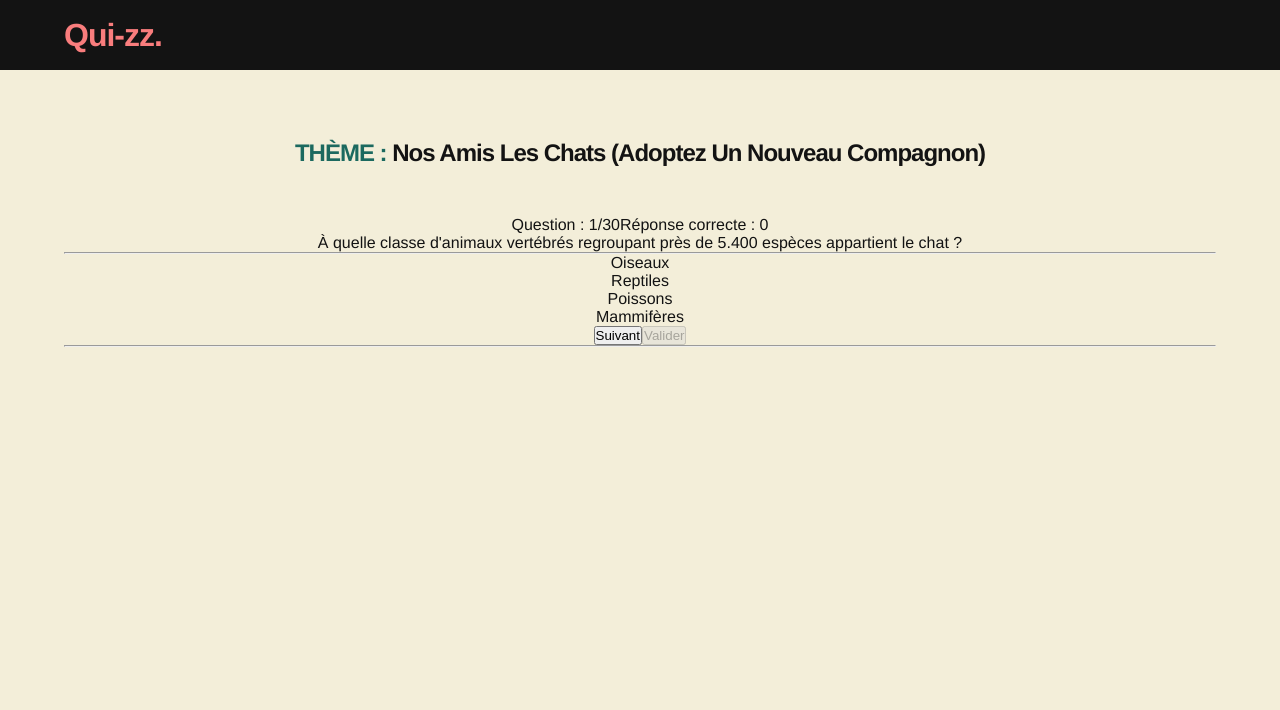
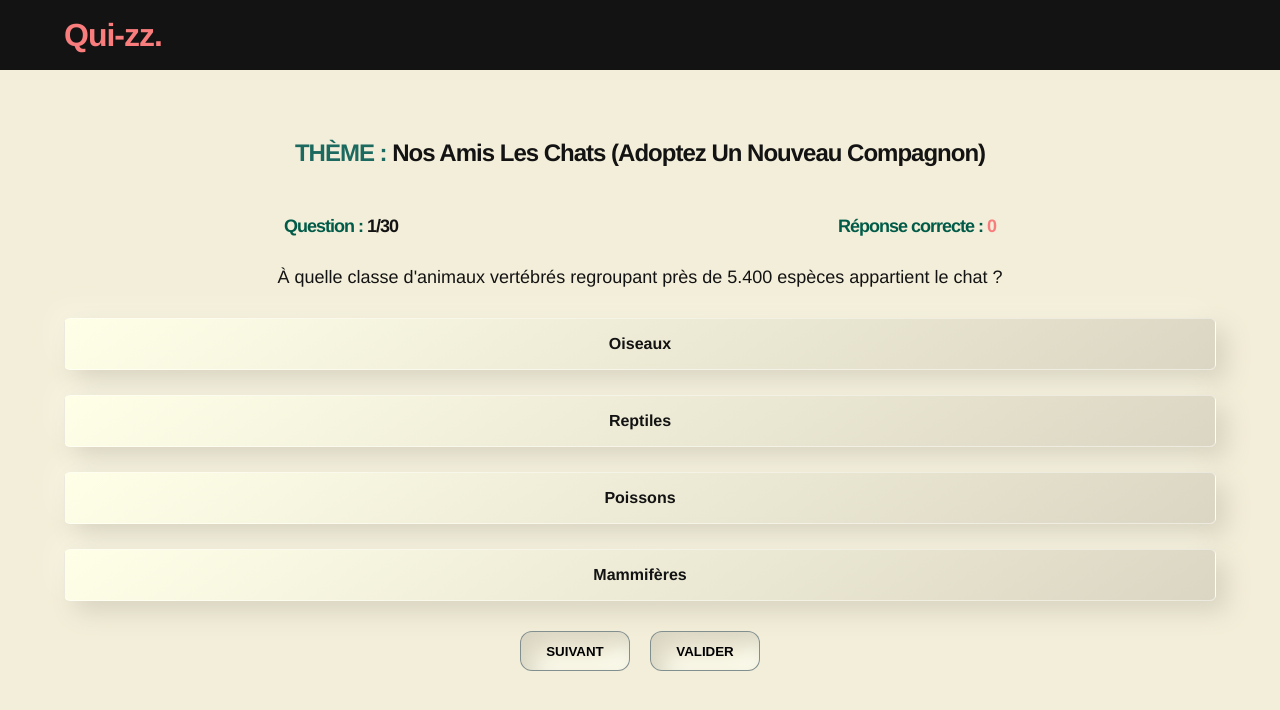
Before and after one commit to DevDams/qui-zz, a Vue app: page /#/chat in a window 1280 px wide. Shown: the top 710 px of the page. Built offline with nearby package versions, Linux system fonts and the light colour scheme.

Commit message:
improve UI

```diff
--- a/src/components/Question.vue
+++ b/src/components/Question.vue
@@ -5,29 +5,34 @@
     </div>
     <div class="question_box">
       <div class="counter">
-        <span>Question : {{ index + 1 }}/30</span>
-        <span>Réponse correcte : {{ correct }}</span>
+        <p class="question_number"><span>Question :</span> {{ index + 1 }}/30</p>
+        <p class="correct_question"><span>Réponse correcte :</span> {{ correct }}</p>
       </div>
       <div class="question">
         <p>{{ currentQuestion.question }}</p>
-        <hr>
+      </div>
+      <div class="answer_box">
         <p
           v-for="(answer, index) in currentQuestion.propositions"
           :key="index"
           @click="selectAnswer(index)"
-          class="isCorrect"
+          class="answer"
           :class="[
             !submit && select === index ? 'selected' :
             submit && select === index && currentQuestion.réponse === currentQuestion.propositions[select] ? 'true' :
-            submit && select === index && currentQuestion.réponse !== currentQuestion.propositions[select] ? 'dd' :
-            submit && select !== correctIndex && currentQuestion.réponse === currentQuestion.propositions[correctIndex] ? 'ee': ''
+            submit && select === index && currentQuestion.réponse !== currentQuestion.propositions[select] ? 'dd' : ''
           ]"
-        > {{ answer }} </p>
+        >{{ answer }}</p>
       </div>
-      <button @click="nextQuestion">Suivant</button>
-      <button @click="submitQuestion" :disabled="select === null">Valider</button>
-      <hr>
-      <p v-if="submit">{{ currentQuestion.anecdote }}</p>
+      <div class="button">
+        <button v-show="index === 29 && submit" @click="score">score</button>
+        <button v-show="index < 29" @click="nextQuestion" :disabled="index === 29">Suivant</button>
+        <button @click="submitQuestion" :disabled="select === null || submit">Valider</button>
+      </div>
+      <div class="anecdote" v-if="submit">
+        <h2>Anecdote :</h2>
+        <p>{{ currentQuestion.anecdote }}</p>
+      </div>
     </div>
   </div>
 </template>
@@ -58,7 +63,6 @@ export default {
       }
     },
     submitQuestion () {
-      // this.select = null
       this.submit = true
       this.validate = false
 
@@ -74,7 +78,9 @@ export default {
       if (this.currentQuestion.propositions.includes(this.currentQuestion.réponse)) {
         this.corretIndex = this.currentQuestion.propositions.indexOf(this.currentQuestion.réponse)
       }
-      console.log(this.corretIndex)
+    },
+    score () {
+      console.log("nombre de bonne réponse", this.correct)
     }
   }
 }
@@ -84,6 +90,7 @@ export default {
 .container {
   width: 90%;
   margin: auto;
+  margin-bottom: 100px;
 }
 
 .theme {
@@ -106,19 +113,110 @@ export default {
   margin-top: 50px;
 }
 
+.question_box .counter {
+  margin-bottom: 30px;
+  display: flex;
+  justify-content: space-around;
+}
+
+.question_box .counter .question_number, .correct_question {
+  font-size: 18px;
+  font-weight: 900;
+  letter-spacing: -1px;
+}
+
+.question_box .counter .question_number span {
+  font-weight: 600;
+  color: #005B48;
+}
+
+.question_box .counter .correct_question {
+  color: #F97D7D;
+}
+
+.question_box .counter .correct_question span {
+  font-weight: 600;
+  color: #005B48;
+}
+
+.question_box .question p {
+  font-weight: 500;
+  font-size: 18px;
+}
+
+.question_box .answer_box {
+  margin-top: 30px;
+}
+
+.question_box .answer {
+  border: 1px solid rgba(255, 255, 255, 0.445);
+  margin: 25px 0;
+  padding: 16px 0;
+  border-radius: 6px;
+  background: linear-gradient(145deg, #ffffe8, #dbd6c3);
+  box-shadow:  11px 11px 24px #d8d4c1,
+              -11px -11px 24px #fffff14f;
+  font-weight: 600;
+}
+
+.question_box .button {
+  margin-top: 30px;
+}
+
+.question_box .button button {
+  width: 110px;
+  height: 40px;
+  outline: none;
+  color: black;
+  border: 1px solid #2f485891;
+  border-radius: 12px;
+  margin: 0 10px;
+  font-weight: 700;
+  text-transform: uppercase;
+  background: #F3EED9;
+box-shadow: inset 11px 11px 24px #d8d4c1,
+            inset -11px -11px 24px #fffff1;
+}
+
+.question_box .anecdote {
+  margin-top: 50px;
+  text-align: left;
+}
+
+.question_box .anecdote h2 {
+  text-transform: uppercase;
+  letter-spacing: -2px;
+}
+
 .selected {
-  color: lightblue;
+  background: lightblue !important;
 }
 
 .true {
-  color: green;
+  background: #007560 !important;
+  color: white;
 }
 
 .dd {
-  color: red;
+  background: #F97D7D !important;
+  color: white;
 }
 
 .ee {
   color: coral;
 }
+
+@media (max-width: 350px) {
+  .question_box .counter {
+    margin-bottom: 30px;
+    display: flex;
+    flex-direction: column;
+    text-align: left;
+    align-items: flex-start;
+  }
+
+  .question_box .counter .question_number, .correct_question {
+    margin-top: 5px;
+  }
+}
 </style>
```
